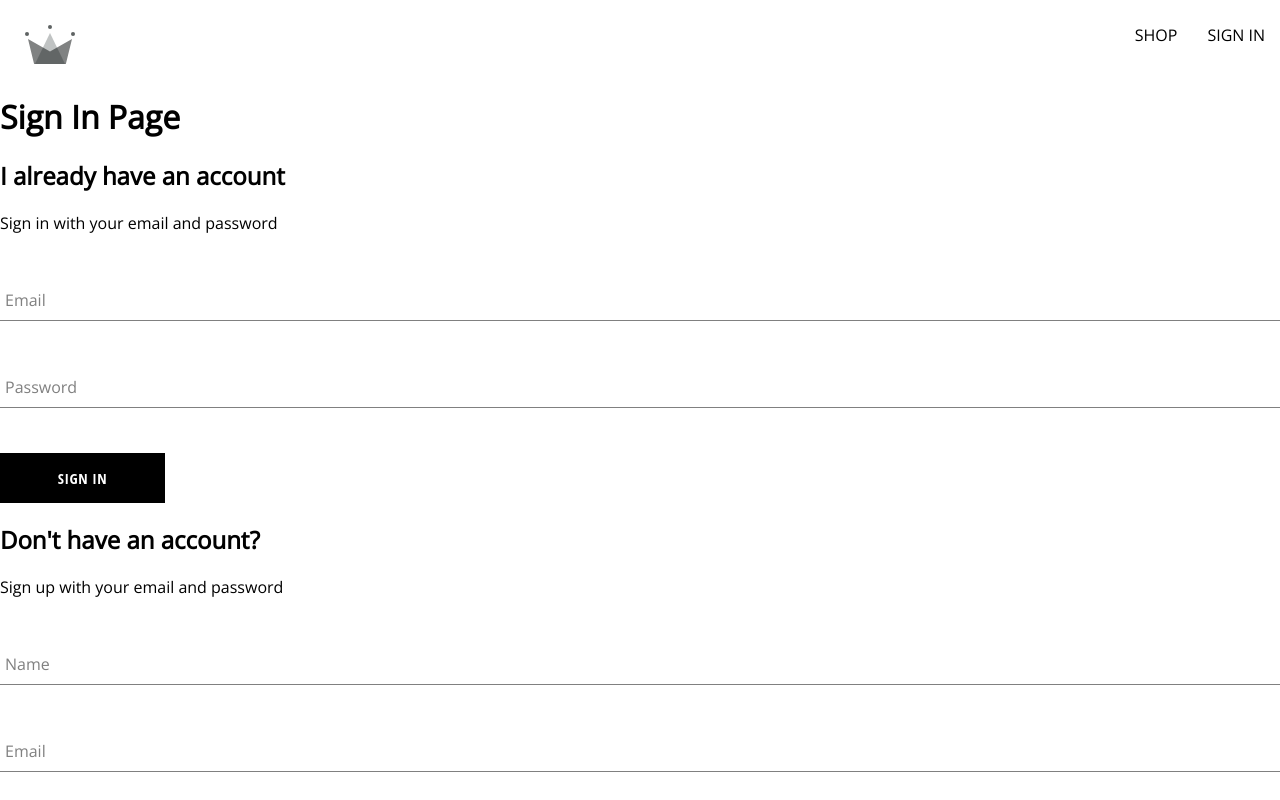
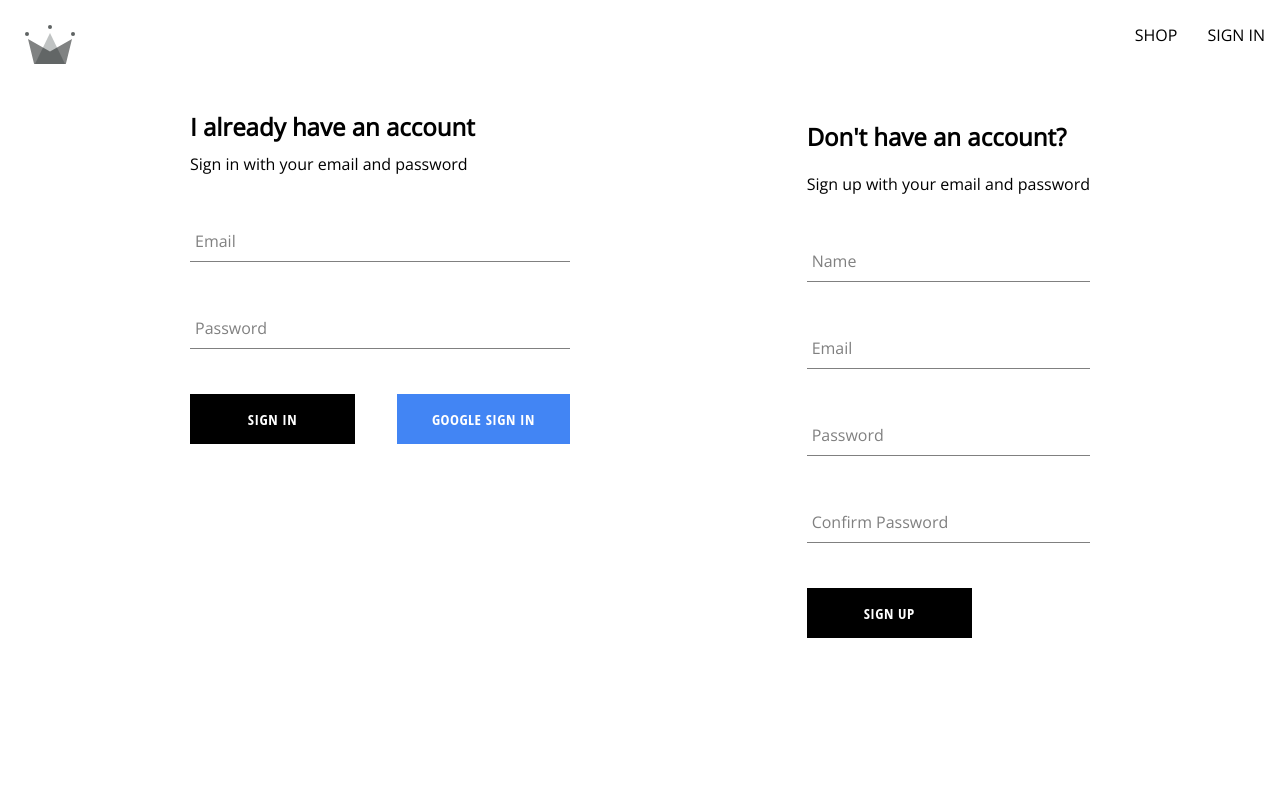
Before and after one commit to claysawyer/pf-shop, a React (Create React App) app: page /auth in a window 1280 px wide. Shown: the top 800 px of the page. Built offline with nearby package versions, Linux system fonts and the light colour scheme.

Commit message:
add authentication component

```diff
--- a/src/components/sign-in-form/sign-in-form.component.jsx
+++ b/src/components/sign-in-form/sign-in-form.component.jsx
@@ -3,13 +3,19 @@ import { signInWithEmailAndPassword } from "firebase/auth";
 
 import FormInput from "../form-input/form-input.component";
 import Button from "../button/button.component";
+import {
+  createUserDocumentFromAuth,
+  signInWithGooglePopup,
+} from "../../utils/firebase/firebase.utils";
+
 import "./sign-in-form.style.scss";
 
+const defaultFormFields = {
+  email: "",
+  password: "",
+};
+
 const SignInForm = () => {
-  const defaultFormFields = {
-    email: "",
-    password: "",
-  };
   const [formFields, setFormFields] = useState(defaultFormFields);
 
   const resetFormFields = () => {
@@ -18,22 +24,42 @@ const SignInForm = () => {
 
   const handleChange = (event) => {
     const { name, value } = event.target;
-    setFormFields((prevFormFields) => ({ ...prevFormFields, [name]: value }));
+    setFormFields((prevFields) => ({ ...prevFields, [name]: value }));
   };
 
   const handleSubmit = async (event) => {
     event.preventDefault();
-    const { email, password } = formFields;
     try {
-      const { user } = await signInWithEmailAndPassword(email, password);
+      const { user } = await signInWithEmailAndPassword(
+        formFields.email,
+        formFields.password
+      );
       resetFormFields();
     } catch (error) {
-      alert("Unable to log in");
+      handleSignInError(error);
     }
   };
 
+  const handleSignInError = (error) => {
+    switch (error.code) {
+      case "auth/wrong-password":
+        alert("incorrect password");
+        break;
+      case "auth/user-not-found":
+        alert("no user associated with this email");
+        break;
+      default:
+        console.log(error);
+    }
+  };
+
+  const handleGoogleSignIn = async () => {
+    const { user } = await signInWithGooglePopup();
+    await createUserDocumentFromAuth(user);
+  };
+
   return (
-    <div className="sign-in-container">
+    <div className="sign-in-form-container">
       <h2>I already have an account</h2>
       <span>Sign in with your email and password</span>
       <form onSubmit={handleSubmit}>
@@ -55,7 +81,16 @@ const SignInForm = () => {
           value={formFields.password}
           onChange={handleChange}
         />
-        <Button type="submit">Sign In</Button>
+        <div className="buttons-container">
+          <Button type="submit">Sign In</Button>
+          <Button
+            type="button"
+            buttonType="google"
+            onClick={handleGoogleSignIn}
+          >
+            Google sign in
+          </Button>
+        </div>
       </form>
     </div>
   );
--- a/src/components/sign-in-form/sign-in-form.style.scss
+++ b/src/components/sign-in-form/sign-in-form.style.scss
@@ -0,0 +1,14 @@
+.sign-in-form-container {
+  display: flex;
+  flex-direction: column;
+  width: 380px;
+
+  h2 {
+    margin: 10px 0;
+  }
+}
+
+.buttons-container {
+  display: flex;
+  justify-content: space-between;
+}
--- a/src/routes/authentication/authentication.component.jsx
+++ b/src/routes/authentication/authentication.component.jsx
@@ -1,24 +1,11 @@
-import { useEffect } from "react";
-import { getRedirectResult } from "firebase/auth";
-
-import {
-  auth,
-  signInWithGooglePopup,
-  createUserDocumentFromAuth,
-} from "../../utils/firebase/firebase.utils";
-
 import SignUpForm from "../../components/sign-up-form/sign-up-form.component";
 import SignInForm from "../../components/sign-in-form/sign-in-form.component";
 
+import "./authentication.styles.scss";
+
 const Authentication = () => {
-  const logGoogleUser = async () => {
-    const { user } = await signInWithGooglePopup();
-    await createUserDocumentFromAuth(user);
-  };
-
   return (
-    <div>
-      <h1>Sign In Page</h1>
+    <div className="authentication-container">
       <SignInForm />
       <SignUpForm />
     </div>
--- /dev/null
+++ b/src/routes/authentication/authentication.styles.scss
@@ -0,0 +1,6 @@
+.authentication-container {
+  display: flex;
+  width: 900px;
+  justify-content: space-between;
+  margin: 30px auto;
+}
```
Also changed, not shown: src/components/form-input/form-input.component.jsx (+7 -0 lines).
